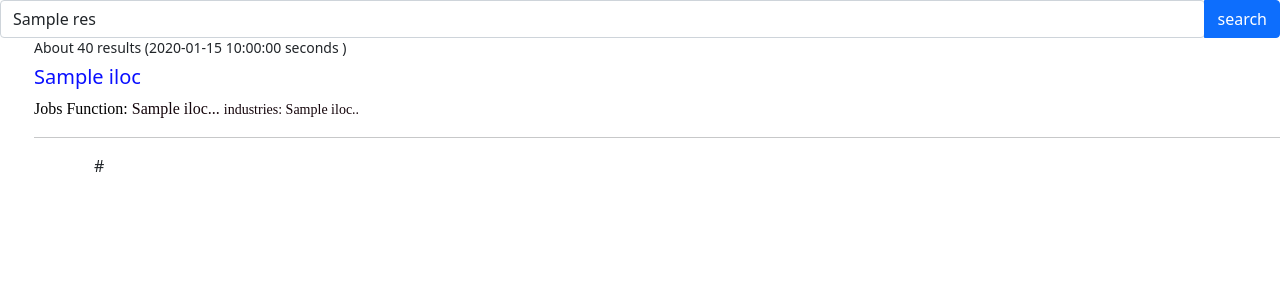
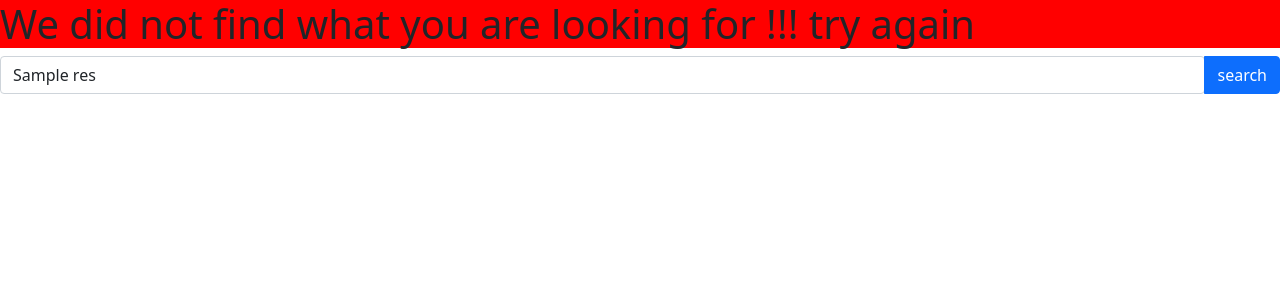
Before and after one commit to hassanfigui1/rssearchengine, a Flask app: template templates/result.html in a window 1280 px wide. Shown: the top 300 px of the page. Run offline with Flask 2, Linux system fonts and the light colour scheme; the template is opened without the code that fills it: most values are stand-ins (such as "Sample title", 1, 10 or a date in 2020); parts of the project's set-up code (start-up, migrations or seed data) failed here and were passed over; some libraries are stand-ins or nearby versions.

Commit message:
Update result.html

```diff
--- a/templates/result.html
+++ b/templates/result.html
@@ -1,8 +1,8 @@
-
     {% extends "HtmlCore.html" %}
     {% block title %}Search Engine{% endblock %}
 
     {% block content %}
+            {% if nbOfResults > 1%}
                 <div class="">
                     <div class="">
                         <form action="/" method="post">
@@ -13,11 +13,11 @@
                         </form>
 
                         <h6 class="time">
-		<small class="text" >About 40 results ({{time}} seconds )</small>
+                            <small class="text" >About {{myData.size}} results ({{time}} seconds )</small>
                         </h6>
                         {% for i in myData %}
                         <div class="my_card ">
-          <h5 class="card-title"><a href="details/{{df.iloc[i,4]}}/{{df.iloc[i,3]}}/{{df.iloc[i,2]}}/{{df}}/{{df.iloc[i,0]}}/{{res}}/" style="text-decoration: none; font:bold;color:rgb(10, 15, 255)">{{df.iloc[i,4]}}</a></h5>
+                            <h5 class="card-title"><a href="details/{{df.iloc[i,1]}}/{{df.iloc[i,3]}}/{{df.iloc[i,2]}}/{{df}}/{{df.iloc[i,0]}}/{{res}}/" style="text-decoration: none; font:bold;color:rgb(10, 15, 255)">{{df.iloc[i,4]}}</a></h5>
                                 <p class="card-text" style="color:rgb(20, 4, 10)">
                                     <span style="color:black">Jobs Function: </span>
                                     {{df.iloc[i,3][:30]}}...
@@ -32,4 +32,19 @@
                         {{pagination.links}}
                     </div>
                     </div>
+
+            {% else %}
+                <div>
+                        <h1 style="background-color: red;">We did not find what you are looking for !!! try again</h1>
+                    <div class="">
+                        <form action="/" method="post">
+                            <div class="input-group">
+                                <input type="search" name="nm" value="{{res}}" class="form-control rounded" placeholder="Search your dream job" aria-label="Search " aria-describedby="search-addon" />
+                                <button type="submit" class="btn btn-primary">search</button>
+                            </div>
+                        </form>
+                </div>
+            {% endif %}
+
+
     {% endblock %}
```
Lines whose indentation alone changed are shown as unchanged.
